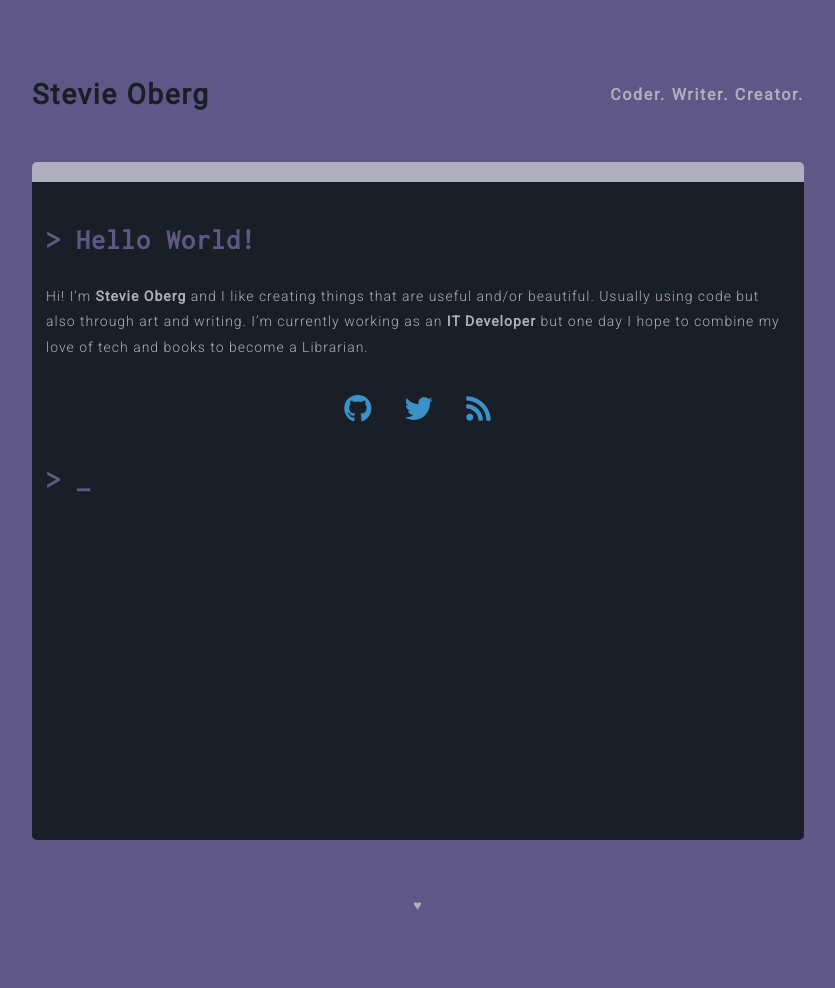
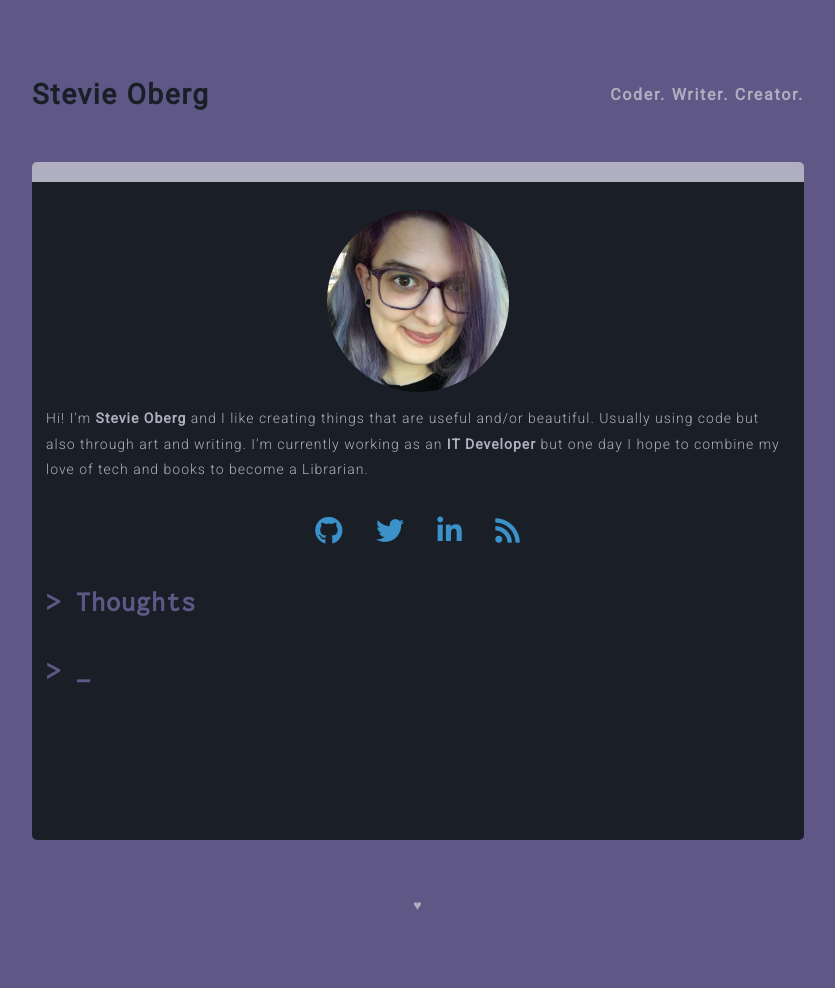
Before and after one commit to stevieoberg/stevieoberg.github.io, a Jekyll site: the page built from _pages/index.md, in a window 1280 px wide. Shown: the whole page, without its empty margins (222-1057 px from the left). Built offline with Jekyll 4.4.1, drawn with Linux system fonts in a browser that asks for light colours; nearby versions of some CDN libraries; our own code applies the rules of GitHub Pages for plain Markdown files.

Commit message:
Added Selfie and LinkedIn to Index

```diff
--- a/_config.yml
+++ b/_config.yml
@@ -4,19 +4,22 @@ email: hi@steviecreates.com
 description: >-
     Coder. Writer. Creator.
 url: "http://www.steviecreates.com/"
-twitter: stevieoberg
+username: stevieoberg
 
 # Site Settings
 collections:
   posts:
     output: true
+
 defaults:
-    - values:
-        layout: default
     - scope:
-        path: "_posts"
+        path: ""
       values:
-        layout: post
+        layout: "default"
+    - scope:
+        type: "posts"
+      values:
+        layout: "post"
 
 # Build settings
 pre-commit:
--- a/_pages/index.md
+++ b/_pages/index.md
@@ -2,11 +2,26 @@
 permalink: "/"
 ---
 
-# Hello World!
+![Its a Me, Stevie](/img/selfie.jpg){: #selfie }
+
 Hi! I’m **Stevie Oberg** and I like creating things that are useful and/or beautiful. Usually using code but also through art and writing. I'm currently working as an **IT Developer** but one day I hope to combine my love of tech and books to become a Librarian.
 
 <div id="social">
-    <a href="{{ site.github.owner_url }}"><i class="fab fa-github fa-2x"></i></a>
-    <a href="https://twitter.com/{{ site.twitter }}"><i class="fab fa-twitter fa-2x"></i></a>
-    <a href="/feed.xml"><i class="fas fa-rss fa-2x"></i></a>
+    <a href="https://github.com/{{ site.username }}">
+        <i class="fab fa-github fa-2x"></i>
+    </a>
+    <a href="https://twitter.com/{{ site.username }}">
+        <i class="fab fa-twitter fa-2x"></i>
+    </a>
+    <a href="https://www.linkedin.com/in/{{ site.username }}">
+        <i class="fab fa-linkedin-in fa-2x"></i>
+    </a>
+    <a href="/feed.xml">
+        <i class="fas fa-rss fa-2x"></i>
+    </a>
 </div>
+
+# Thoughts
+{% for post in site.posts %}
+- **[{{ post.title }}]({{ post.url }})** <small>{{ post.date | date_to_long_string }}</small>
+{% endfor %}
--- a/css/main.css
+++ b/css/main.css
@@ -118,6 +118,13 @@ li p {
     margin: .1em;
 }
 
+#selfie {
+    width: 13em;
+    border-radius: 50%;
+    margin: 0 auto;
+    display: block;
+}
+
 /* nav */
 
 nav {
```
Also changed, not shown: img/selfie.JPG (added).
